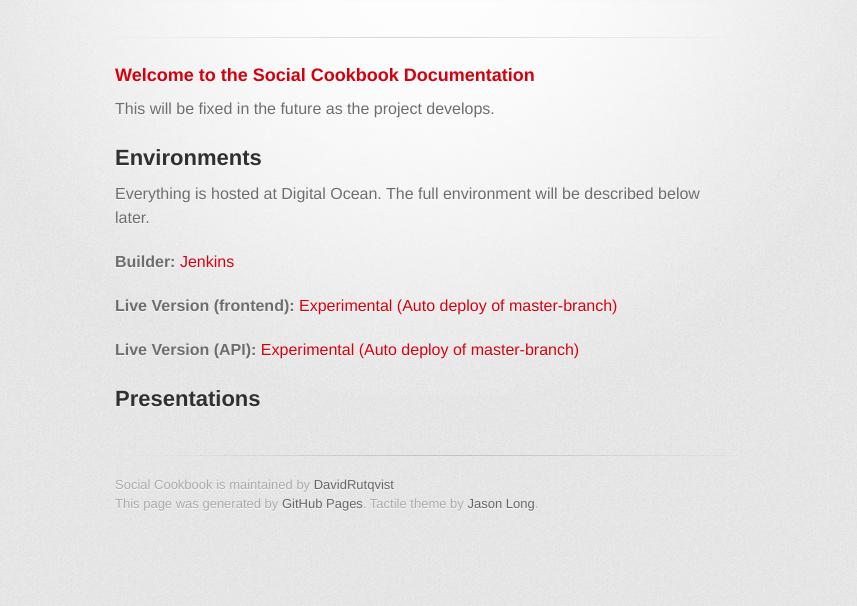
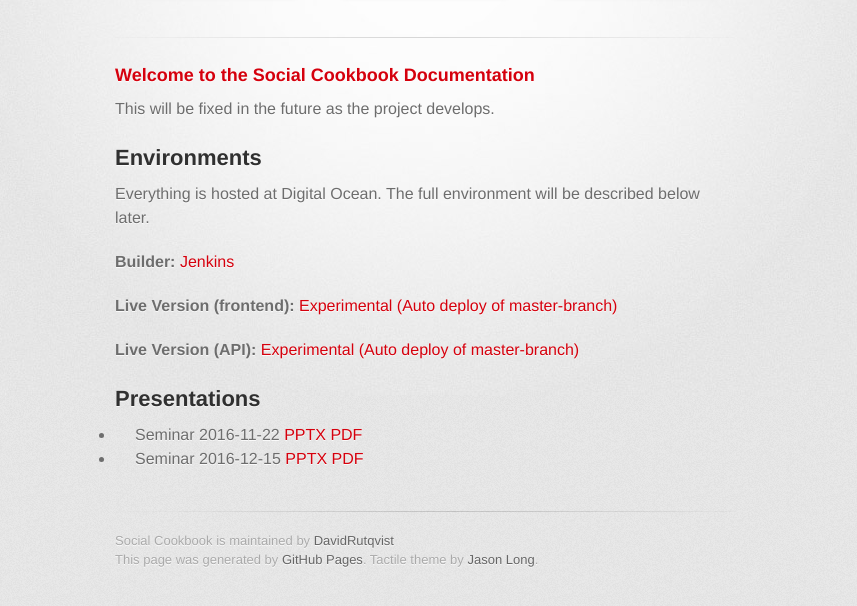
Before and after one commit to DavidRutqvist/social-cookbook, a plain HTML site: page index.html in a window 1280 px wide. Shown: the part 178-784 px from the top of the page, without its empty margins (215-1072 px from the left). Drawn offline with Linux system fonts and the light colour scheme; a web font is replaced by a local one.

Commit message:
Added new seminar

```diff
--- a/index.html
+++ b/index.html
@@ -49,6 +49,10 @@
 
 <h2>
 <a id="presentations" class="anchor" href="#presentations" aria-hidden="true"><span aria-hidden="true" class="octicon octicon-link"></span></a>Presentations</h2>
+<ul>
+	<li>Seminar 2016-11-22 <a href="/files/seminar-2016-11-22.pptx">PPTX</a> <a href="/files/seminar-2016-11-22.pdf">PDF</a></li>
+	<li>Seminar 2016-12-15 <a href="/files/seminar-2016-12-15.pptx">PPTX</a> <a href="/files/seminar-2016-12-15.pdf">PDF</a></li>
+</ul>
         </section>
 
         <footer>
```
Also changed, not shown: 2 other files.
